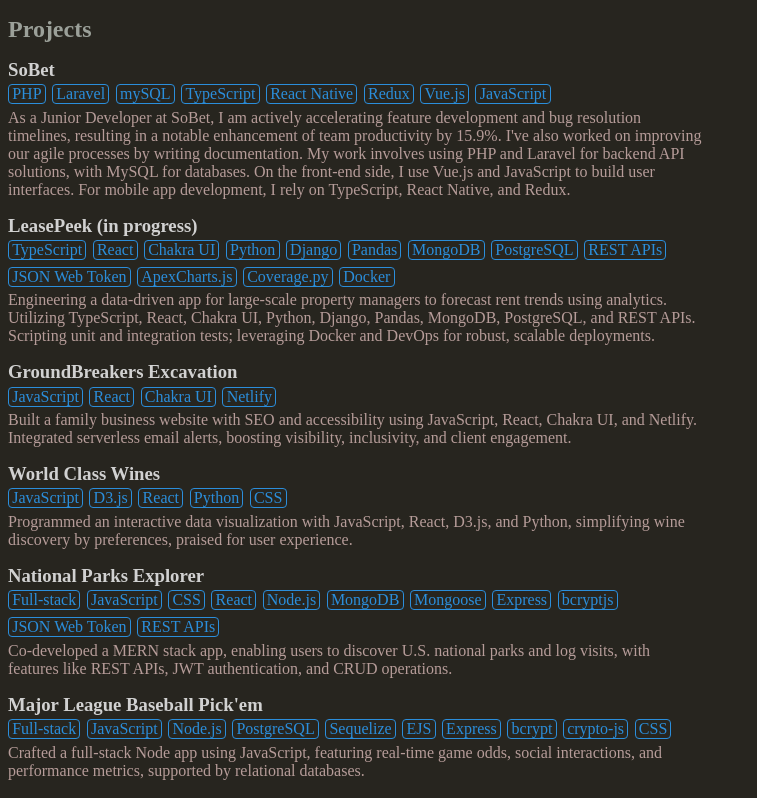
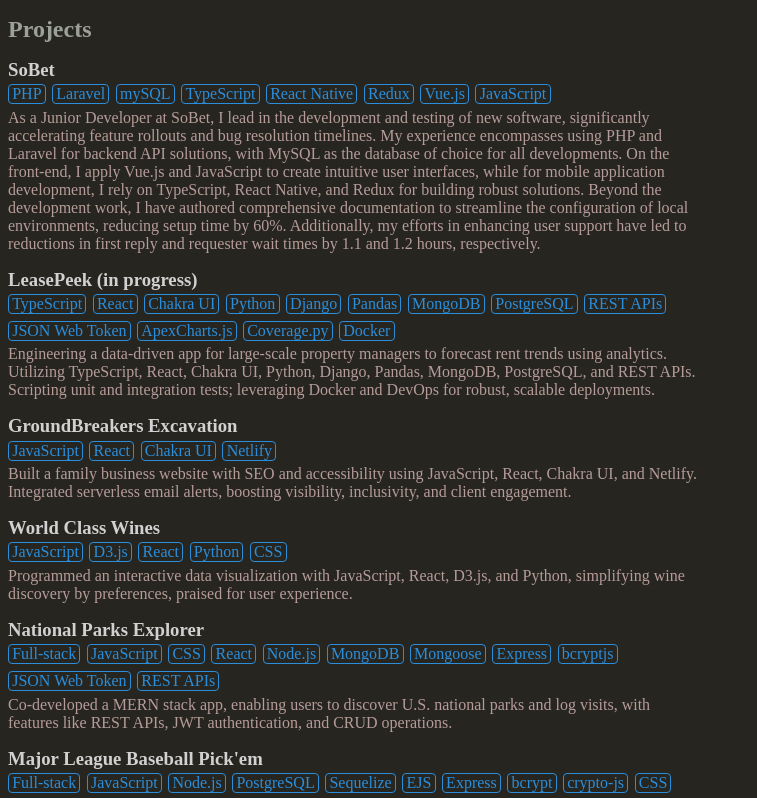
Before and after one commit to andrewbantly/portfolio, a Next.js app: page /projects in a window 1280 px wide. Shown: the top 798 px of the page, without its empty margins (0-757 px from the left). Built offline with nearby package versions, Linux system fonts and the light colour scheme.

Commit message:
updated sobet description

```diff
--- a/projectData.js
+++ b/projectData.js
@@ -2,7 +2,7 @@
     {
         name: "SoBet",
         link: "https://sobet.io/",
-        description: "As a Junior Developer at SoBet, I am actively accelerating feature development and bug resolution timelines, resulting in a notable enhancement of team productivity by 15.9%. I've also worked on improving our agile processes by writing documentation. My work involves using PHP and Laravel for backend API solutions, with MySQL for databases. On the front-end side, I use Vue.js and JavaScript to build user interfaces. For mobile app development, I rely on TypeScript, React Native, and Redux.",
+        description: "As a Junior Developer at SoBet, I lead in the development and testing of new software, significantly accelerating feature rollouts and bug resolution timelines. My experience encompasses using PHP and Laravel for backend API solutions, with MySQL as the database of choice for all developments. On the front-end, I apply Vue.js and JavaScript to create intuitive user interfaces, while for mobile application development, I rely on TypeScript, React Native, and Redux for building robust solutions. Beyond the development work, I have authored comprehensive documentation to streamline the configuration of local environments, reducing setup time by 60%. Additionally, my efforts in enhancing user support have led to reductions in first reply and requester wait times by 1.1 and 1.2 hours, respectively.",
         tools: ["PHP", "Laravel", "mySQL", "TypeScript", "React Native", "Redux", "Vue.js", "JavaScript"]
     },
     {
```
